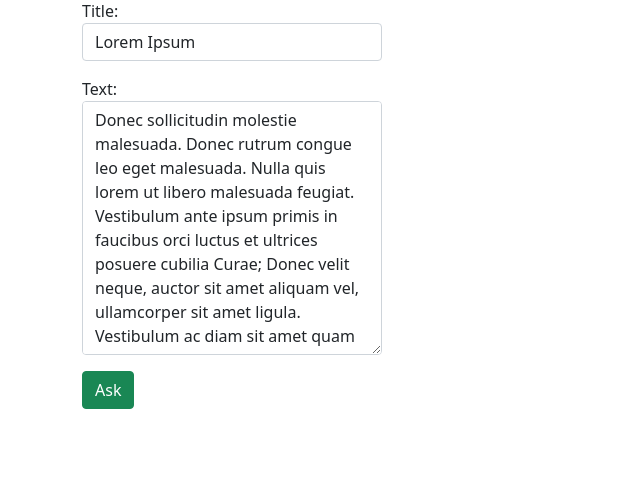
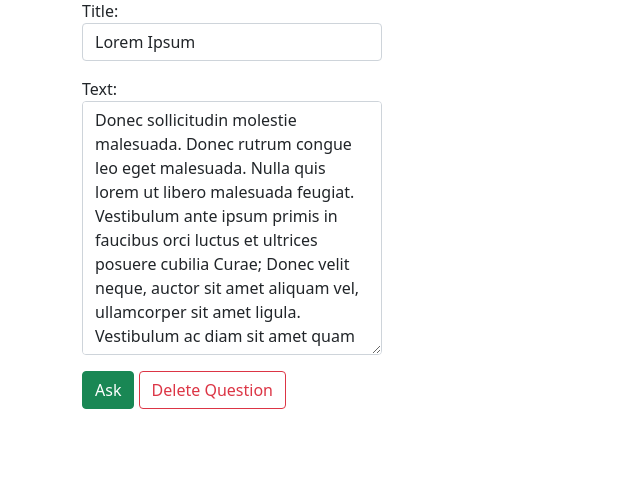
Before and after one commit to koglak/bounswe574-2022-gr2, a Django app: page /question/1/edit/ in a window 1280 px wide. Shown: the part 141-623 px from the top of the page, without its empty margins (0-640 px from the left). Run offline with Django 3.2, Linux system fonts and the light colour scheme; data comes from the database, SQL or seed files in the repository; some web fonts are replaced.

Commit message:
question deletion is added.

```diff
--- a/blog/templates/blog/question_edit.html
+++ b/blog/templates/blog/question_edit.html
@@ -14,6 +14,9 @@
         {{ form.as_p}}
         {{label}}
         <button type="submit" class="save btn btn-success">Ask</button>
+        {% if pk != "none" %}
+        <a class="btn btn-outline-danger" href="{% url 'delete_question' pk=pk %}">Delete Question</a>
+        {% endif %}
     </form>
 
 
--- a/blog/templates/blog/question_tag_details.html
+++ b/blog/templates/blog/question_tag_details.html
@@ -8,9 +8,9 @@
 
     <h2>#{{tag}}</h2>
     <ul class="list-group"></ul>
-    {% for course in courses %}
+    {% for post in posts %}
 
-        <li class="list-group-item"><a href="{% url 'question_detail' pk=course.pk %}" class="post-title">{{course}}</a></li>
+        <li class="list-group-item"><a href="{% url 'question_detail' pk=post.pk %}" class="post-title">{{post}}</a></li>
 
 
     {% endfor %}
--- a/blog/urls.py
+++ b/blog/urls.py
@@ -12,6 +12,8 @@ urlpatterns = [
     path('dislike/<int:pk>', views.DislikeView, name='dislike_post'),
     path('dislike/question', views.DislikeViewList, name='dislike_post_list'),
     path('label/<str:tag>', views.question_tag_detail, name='question_tag_detail'),
+    path('<int:pk>/delete-question',views.delete_question,name='delete_question'),
+
 
 
 ]
--- a/blog/views.py
+++ b/blog/views.py
@@ -43,7 +43,8 @@ def question_new(request):
             return redirect('question_detail', pk=post.pk)
     else:
         form = PostForm()
-    return render(request, 'blog/question_edit.html', {'form': form})
+        pk ="none"
+    return render(request, 'blog/question_edit.html', {'form': form,'pk': pk})
 
 
 def question_edit(request, pk):
@@ -60,20 +61,16 @@ def question_edit(request, pk):
             return redirect('question_detail', pk=post.pk)
     else:
         form = PostForm(instance=post)
-    return render(request, 'blog/question_edit.html', {'form': form})
-
+    return render(request, 'blog/question_edit.html', {'form': form, 'pk': pk})
 
 
 def question_tag_detail(response,tag):
-    courses = Post.objects.filter(tags__name__in=[tag])
-    return render(response, "blog/question_tag_details.html", {'courses': courses, 'tag': tag})
-
-
+    posts = Post.objects.filter(tags__name__in=[tag])
+    return render(response, "blog/question_tag_details.html", {'posts': posts, 'tag': tag})
 
 
 def home(response):
     return render(response, "blog/home.html", {})
-
 
 
 def LikeView(request, pk):
@@ -99,3 +96,8 @@ def DislikeViewList(request):
     post.dislikes.add(request.user)
     post.likes.remove(request.user)
     return redirect('question')
+
+def delete_question(request, pk):
+    post = Post.objects.get(pk=pk)
+    post.delete()
+    return redirect('/question')
```
